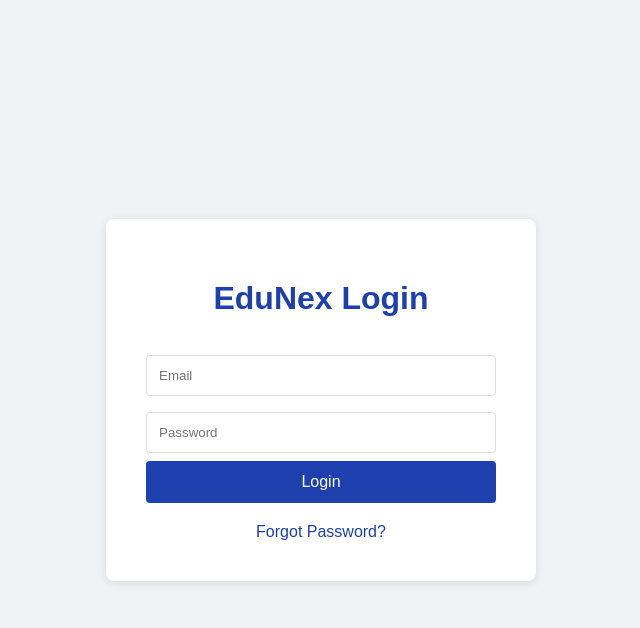
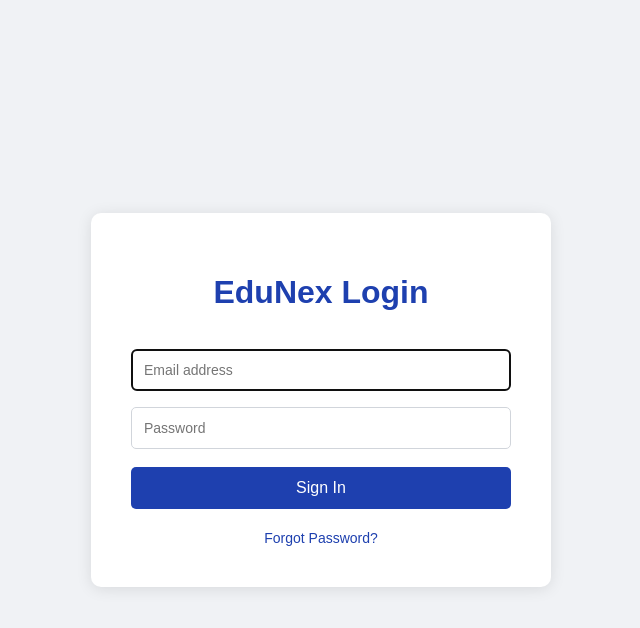
Before and after one commit to Shostep/edunex, a Django app: page /accounts/login/ in a window 1280 px wide. Shown: the top 628 px of the page, without its empty margins (319-959 px from the left). Run offline with Django 4.2, Linux system fonts and the light colour scheme; data comes from the database, SQL or seed files in the repository.

Commit message:
Update login.html

```diff
--- a/templates/accounts/login.html
+++ b/templates/accounts/login.html
@@ -4,24 +4,36 @@
     <title>Login - EduNex</title>
     <style>
         body { font-family: Arial, sans-serif; background: #f0f2f5; display: flex; justify-content: center; align-items: center; height: 100vh; margin: 0; }
-        .login-box { background: white; padding: 40px; border-radius: 8px; box-shadow: 0 2px 10px rgba(0,0,0,0.1); width: 350px; }
+        .login-box { background: white; padding: 40px; border-radius: 10px; box-shadow: 0 2px 15px rgba(0,0,0,0.1); width: 380px; }
         h1 { color: #1e40af; text-align: center; margin-bottom: 30px; }
-        input { width: 100%; padding: 12px; margin: 8px 0; border: 1px solid #ddd; border-radius: 4px; box-sizing: border-box; }
-        button { width: 100%; padding: 12px; background: #1e40af; color: white; border: none; border-radius: 4px; cursor: pointer; font-size: 16px; }
+        .alert { padding: 12px; border-radius: 5px; margin-bottom: 20px; font-size: 14px; }
+        .alert-error { background: #fee2e2; color: #991b1b; border: 1px solid #fecaca; }
+        .alert-success { background: #d1fae5; color: #065f46; border: 1px solid #a7f3d0; }
+        input { width: 100%; padding: 12px; margin: 8px 0; border: 1px solid #d1d5db; border-radius: 5px; box-sizing: border-box; font-size: 14px; }
+        button { width: 100%; padding: 12px; background: #1e40af; color: white; border: none; border-radius: 5px; cursor: pointer; font-size: 16px; margin-top: 10px; }
         button:hover { background: #1e3a8a; }
         .links { text-align: center; margin-top: 20px; }
-        .links a { color: #1e40af; text-decoration: none; }
+        .links a { color: #1e40af; text-decoration: none; font-size: 14px; }
+        .links a:hover { text-decoration: underline; }
     </style>
 </head>
 <body>
     <div class="login-box">
         <h1>EduNex Login</h1>
+
+        {% if messages %}
+            {% for message in messages %}
+                <div class="alert alert-{{ message.tags }}">{{ message }}</div>
+            {% endfor %}
+        {% endif %}
+
         <form method="post">
             {% csrf_token %}
-            <input type="email" name="email" placeholder="Email" required>
+            <input type="email" name="email" placeholder="Email address" required autofocus>
             <input type="password" name="password" placeholder="Password" required>
-            <button type="submit">Login</button>
+            <button type="submit">Sign In</button>
         </form>
+
         <div class="links">
             <a href="{% url 'accounts:password_reset' %}">Forgot Password?</a>
         </div>
```
